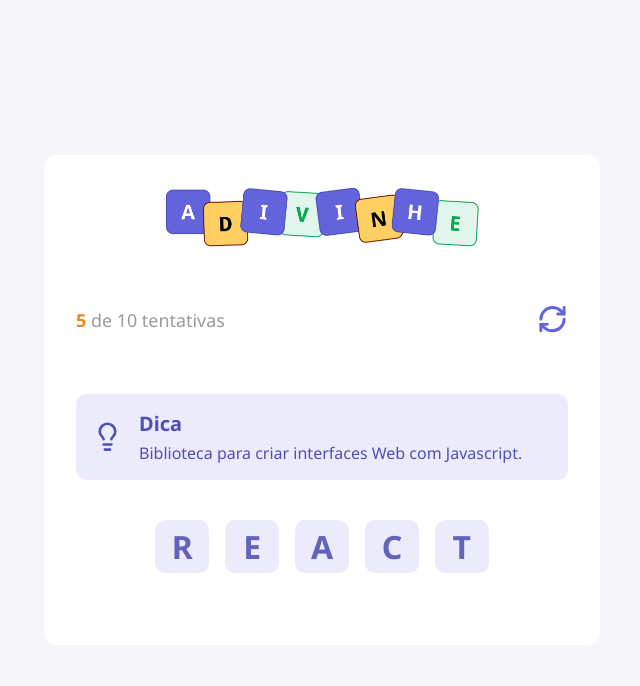
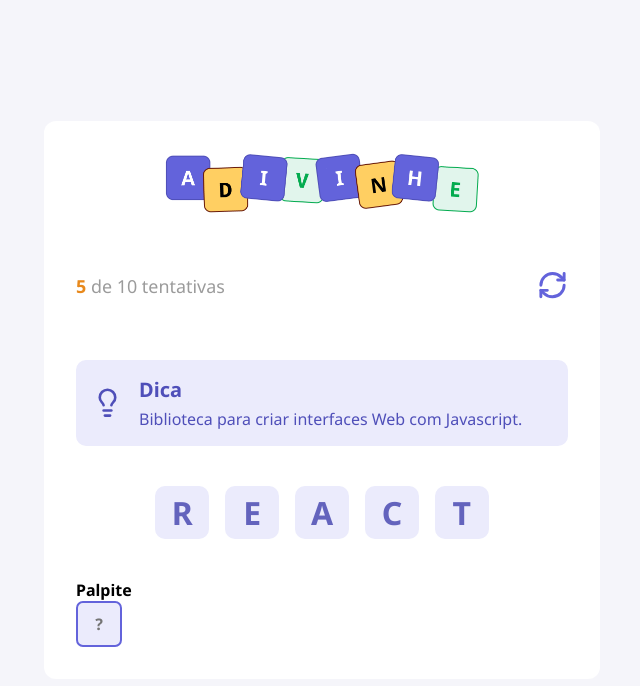
Before and after one commit to horquidia-lima/Jogo-de-Adivinhacao, a React (Vite) app: page / in a window 1280 px wide. Shown: the top 686 px of the page, without its empty margins (318-958 px from the left). Built offline with nearby package versions, Linux system fonts and the light colour scheme.

Commit message:
Criando Componente de Input

```diff
--- a/src/App.tsx
+++ b/src/App.tsx
@@ -1,5 +1,6 @@
 import styles from "./app.module.css"
 import { Header } from "./components/Header"
+import { Input } from "./components/Input"
 import { Letter } from "./components/Letter"
 import { Tip } from "./components/Tip"
 
@@ -20,6 +21,10 @@
                     <Letter value="C"/>
                     <Letter value="T"/>
                 </div>
+                <h4>Palpite</h4>
+                <div>
+                    <Input autoFocus maxLength={1} placeholder="?"/>
+                </div>
             </main>
         </div>
     )
--- /dev/null
+++ b/src/components/Input/index.tsx
@@ -0,0 +1,9 @@
+import styles from "./styles.module.css"
+
+type Props = React.ComponentProps<"input">
+
+export function Input({...rest}: Props){
+    return(
+        <input type="text"  className={styles.input} {...rest}/>
+    )
+}
--- /dev/null
+++ b/src/components/Input/styles.module.css
@@ -0,0 +1,14 @@
+.input {
+    width: 2.87rem;
+    height: 2.87rem;
+    border-radius: 0.43rem;
+
+    background-color: #ebebfc;
+    border: 2px solid #6363db;
+    color: #6363db;
+    text-transform: uppercase;
+    text-align: center;
+    font-size: 1rem;
+    font-weight: 700;
+    outline: none;
+}
--- a/src/global.css
+++ b/src/global.css
@@ -14,6 +14,11 @@
     background-color: #f5f5fa;
 }
 
+input {
+     font-family: "Noto Sans", sans-serif;
+     font-optical-sizing: auto;
+}
+
 button {
     cursor: pointer;
     transition: filter 0.2s;
```
